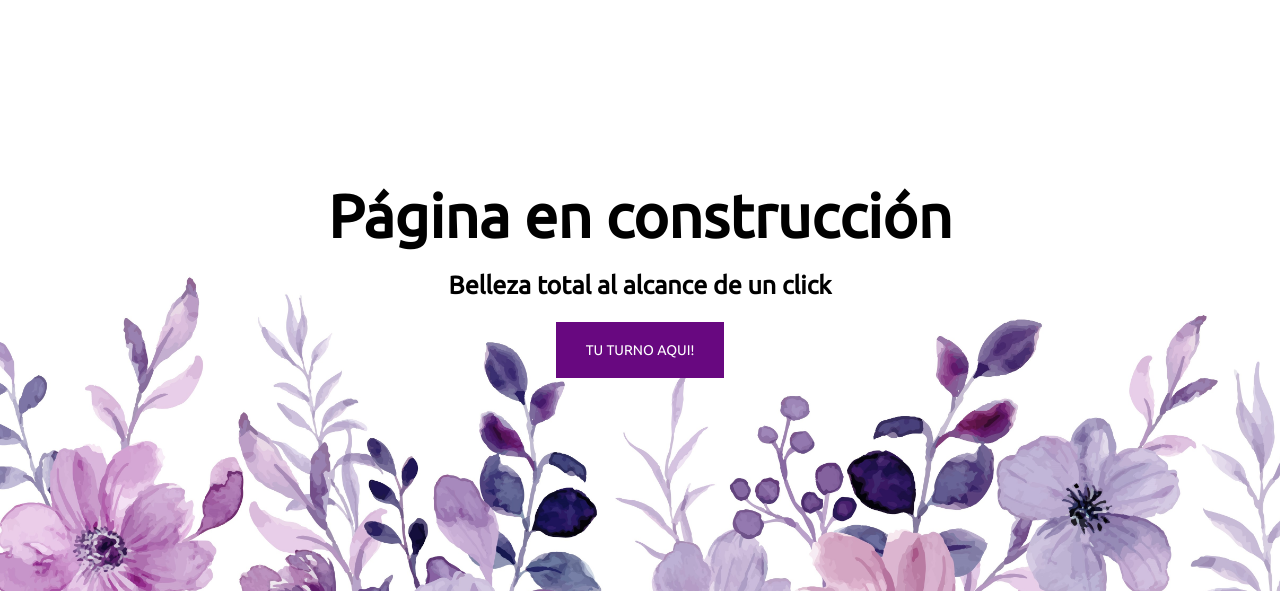
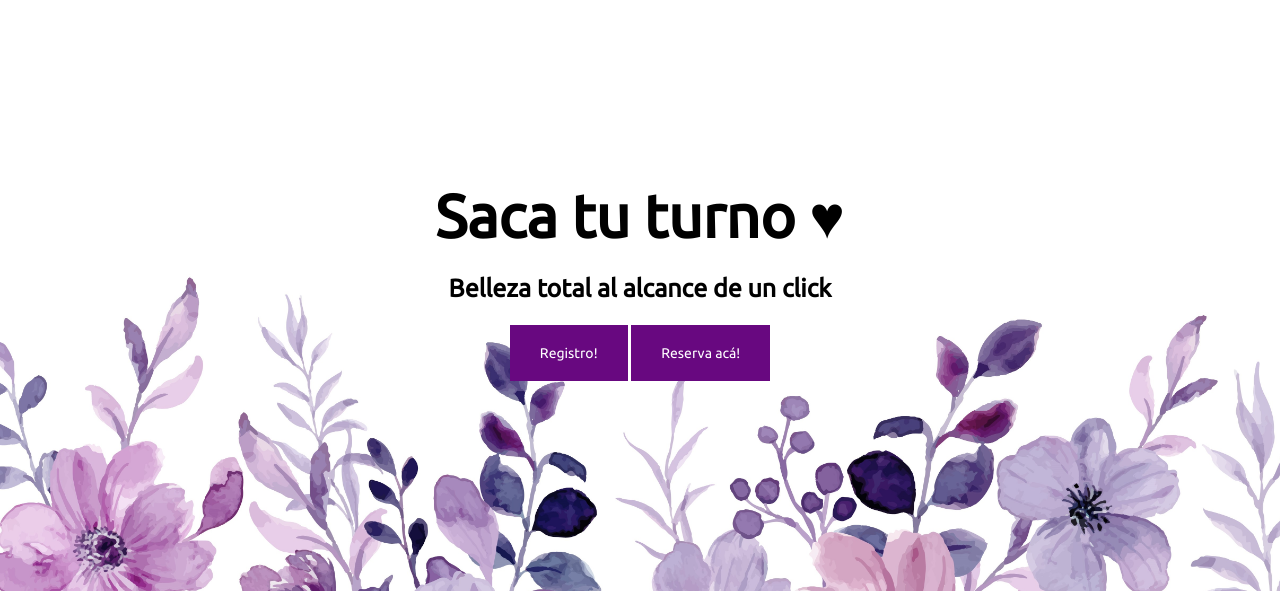
Before and after one commit to natiiara/timelessBeauty, a plain HTML site: page turnos.html in a window 1280 px wide. Shown: the part 129-720 px from the top of the page. Drawn offline with Linux system fonts and the light colour scheme.

Commit message:
Update turnos.html
enlaces

```diff
--- a/turnos.html
+++ b/turnos.html
@@ -30,10 +30,11 @@
         </nav>
       </div>
 
-      <div class="titular">
-        <h1>Página en construcción</h1>
+  <div class="titular">
+        <h1>Saca tu turno ♥</h1>
         <h2>Belleza total al alcance de un click</h2>
-        <a href="turnos.html" target="_blank" id="btnTurnos">TU TURNO AQUI!</a>
+        <a href="http://natiara-001-site1.itempurl.com/Clientes/Registrar" target="_blank" id="btnTurnos">Registro!</a>
+        <a href="http://natiara-001-site1.itempurl.com/Turnos/BuscarCliente" target="_blank" id="btnTurnos">Reserva acá!</a>
       </div>
 
     </div>
```
